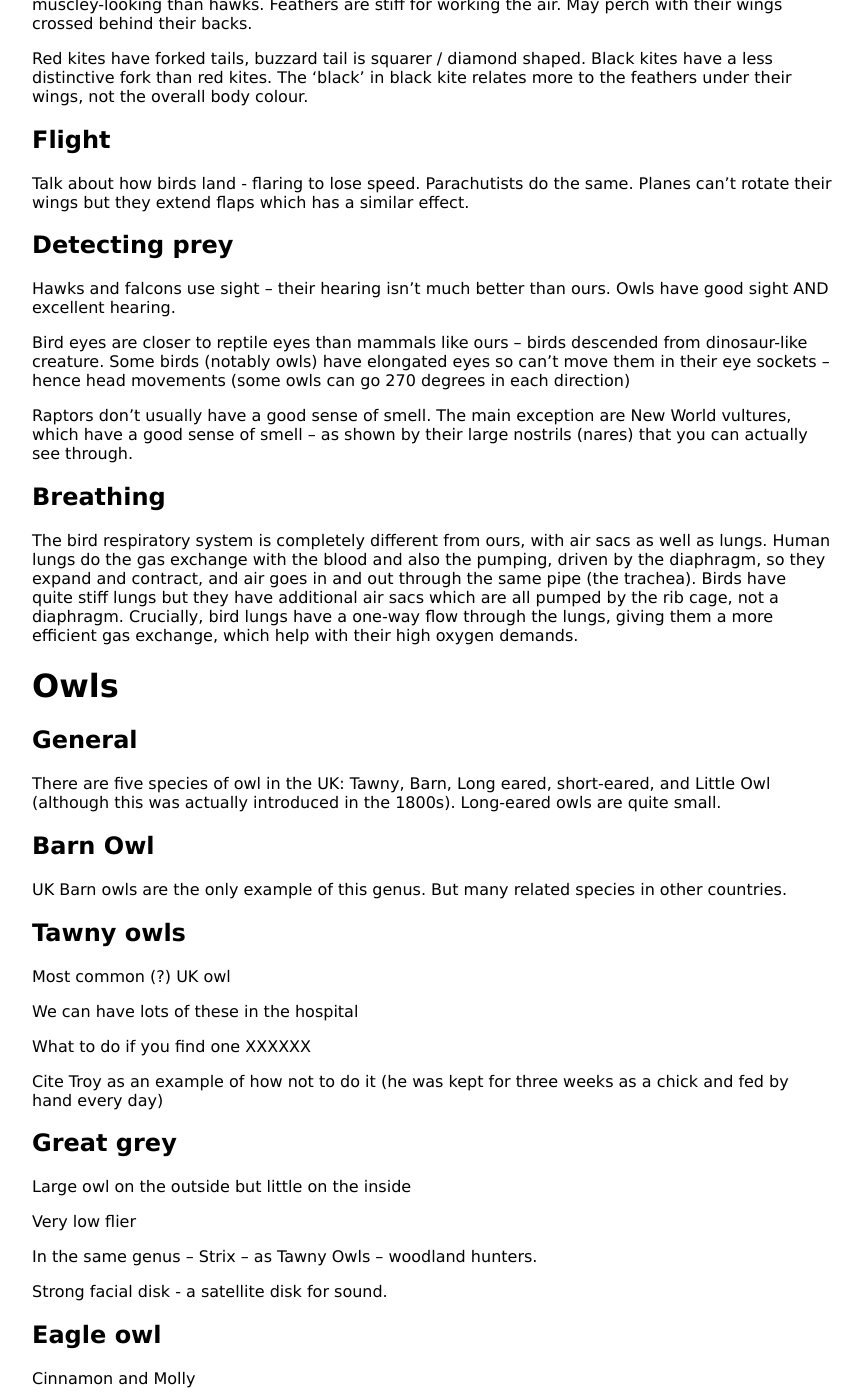
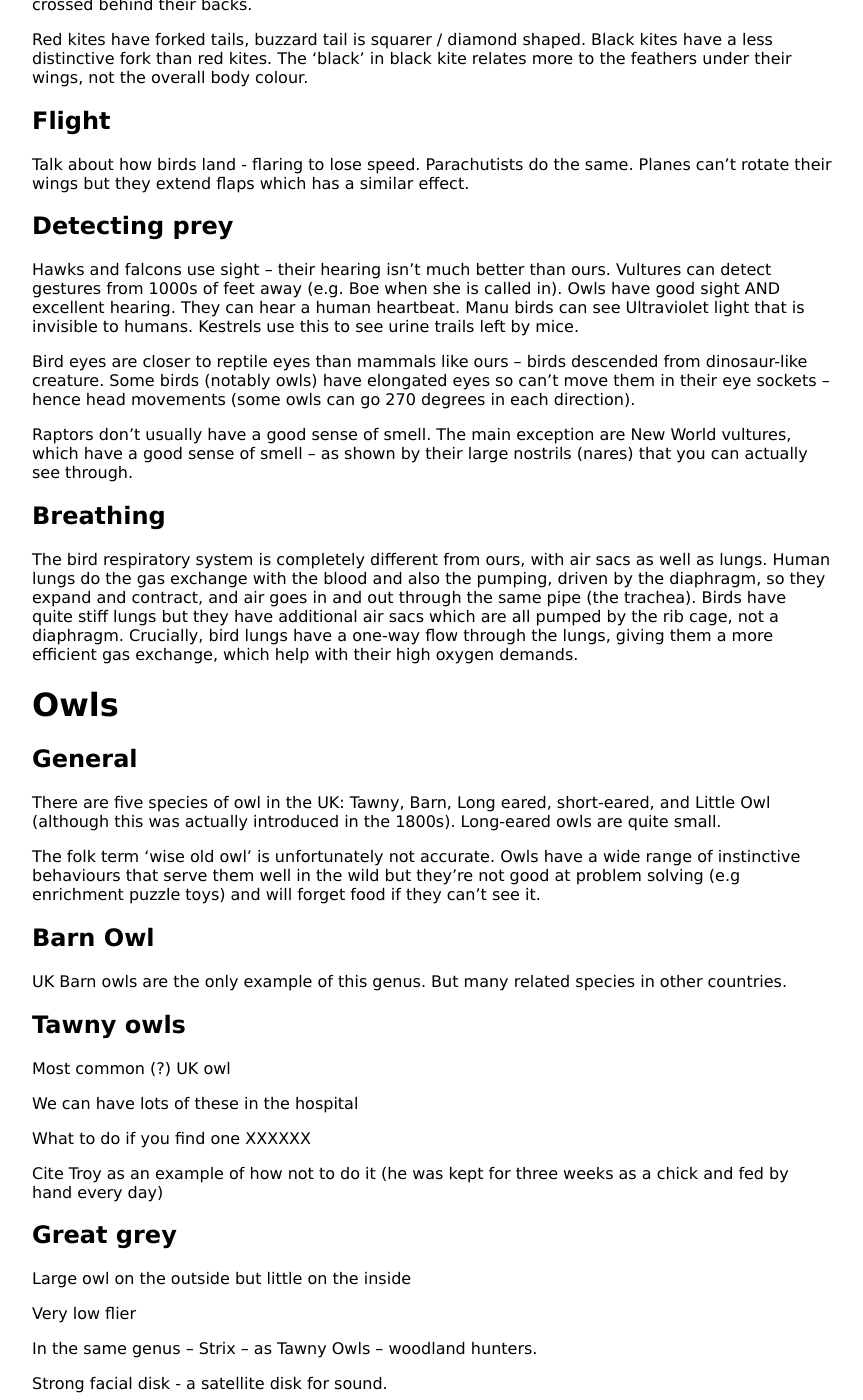
Before and after one commit to KineticLensman/KineticLensman.github.io, a Jekyll site: the page built from _posts/2021-07-26-birds.md, in a window 1280 px wide and 1400 px high, scrolled down 1445 px. Shown: the whole window, without its empty margins (208-1071 px from the left). Built offline with Jekyll 4.4.1, drawn with Linux system fonts in a browser that asks for light colours; some of the changed text lies outside the part shown.

Commit message:
more info

```diff
--- a/_posts/2021-07-26-birds.md
+++ b/_posts/2021-07-26-birds.md
@@ -24,9 +24,9 @@
 
 Don’t kneel down to the birds, get them up to your fist (stops them getting lazy)
 
+Don't reward them if they do something wrong.
+
 Feed Walter with a ‘sweep’ to his beak.
-
-Vultures look for the food and not the signal? Not sure about this – it seems to work from the balcony and the mound.
 
 ## Experience days
 
@@ -63,9 +63,9 @@
 
 ## Detecting prey
 
-Hawks and falcons use sight – their hearing isn’t much better than ours. Owls have good sight AND excellent hearing.
+Hawks and falcons use sight – their hearing isn’t much better than ours. Vultures can detect gestures from 1000s of feet away (e.g. Boe when she is called in). Owls have good sight AND excellent hearing. They can hear a human heartbeat. Manu birds can see Ultraviolet light that is invisible to humans. Kestrels use this to see urine trails left by mice.
 
-Bird eyes are closer to reptile eyes than mammals like ours – birds descended from dinosaur-like creature. Some birds (notably owls) have elongated eyes so can’t move them in their eye sockets – hence head movements (some owls can go 270 degrees in each direction)
+Bird eyes are closer to reptile eyes than mammals like ours – birds descended from dinosaur-like creature. Some birds (notably owls) have elongated eyes so can’t move them in their eye sockets – hence head movements (some owls can go 270 degrees in each direction).
 
 Raptors don’t usually have a good sense of smell. The main exception are New World vultures, which have a good sense of smell – as shown by their large nostrils (nares) that you can actually see through.
 
@@ -79,9 +79,12 @@
 
 There are five species of owl in the UK: Tawny, Barn, Long eared, short-eared, and Little Owl (although this was actually introduced in the 1800s). Long-eared owls are quite small.
 
+The folk term 'wise old owl' is unfortunately not accurate. Owls have a wide range of instinctive behaviours that serve them well in the wild but they're not good at problem solving (e.g enrichment puzzle toys) and will forget food if they can't see it.
+
 ## Barn Owl
 
 UK Barn owls are the only example of this genus. But many related species in other countries.
+
 ## Tawny owls
 Most common (?) UK owl
 
@@ -100,6 +103,12 @@
 In the same genus – Strix – as Tawny Owls – woodland hunters.
 
 Strong facial disk - a satellite disk for sound.
+
+## Boobok
+
+Australian. Looks cute but is an effective predator that can catch quite large prey. Muscley bird with  relatively large talons.
+
+Her call is a baby 'feed me' call quite unlike the normal adult territorial call.
 
 ## Eagle owl
 Cinnamon and Molly
```
Also changed, not shown: other parts of _posts/2021-07-26-birds.md (+1 -1 lines).
